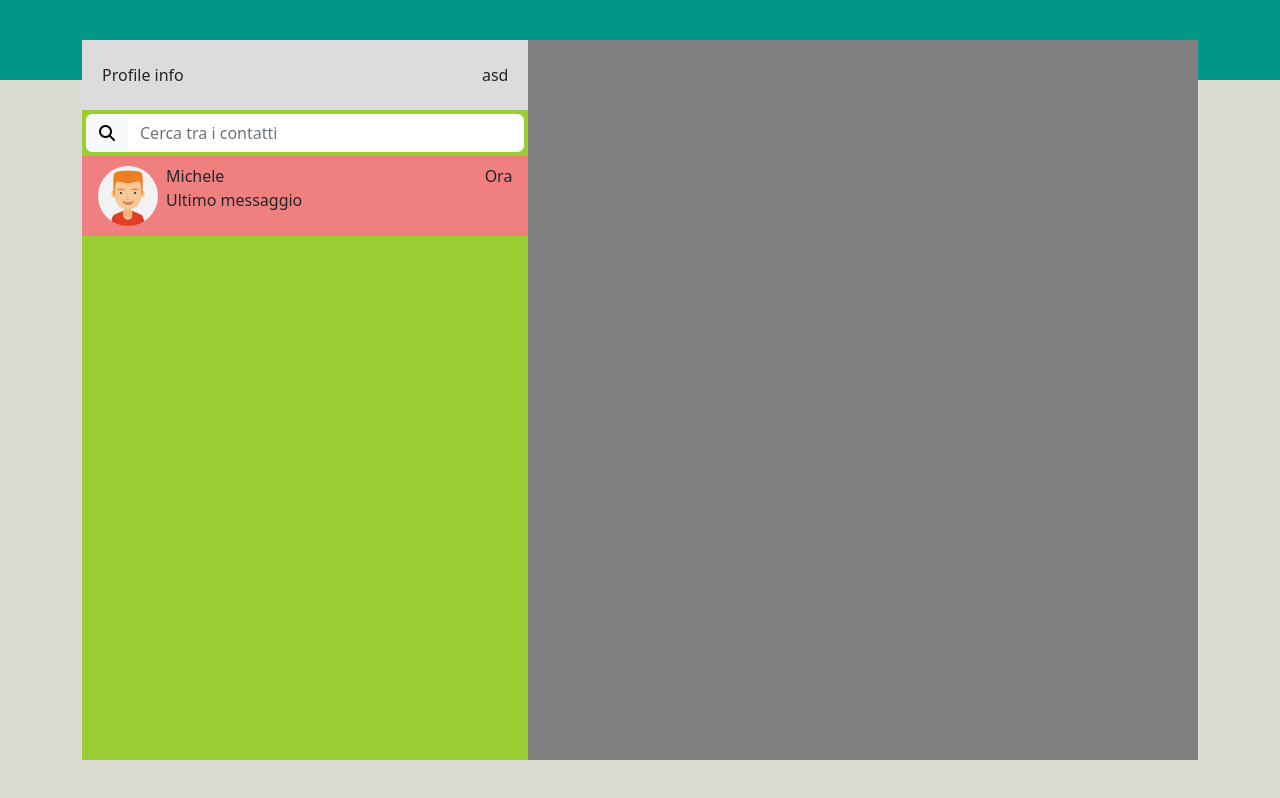
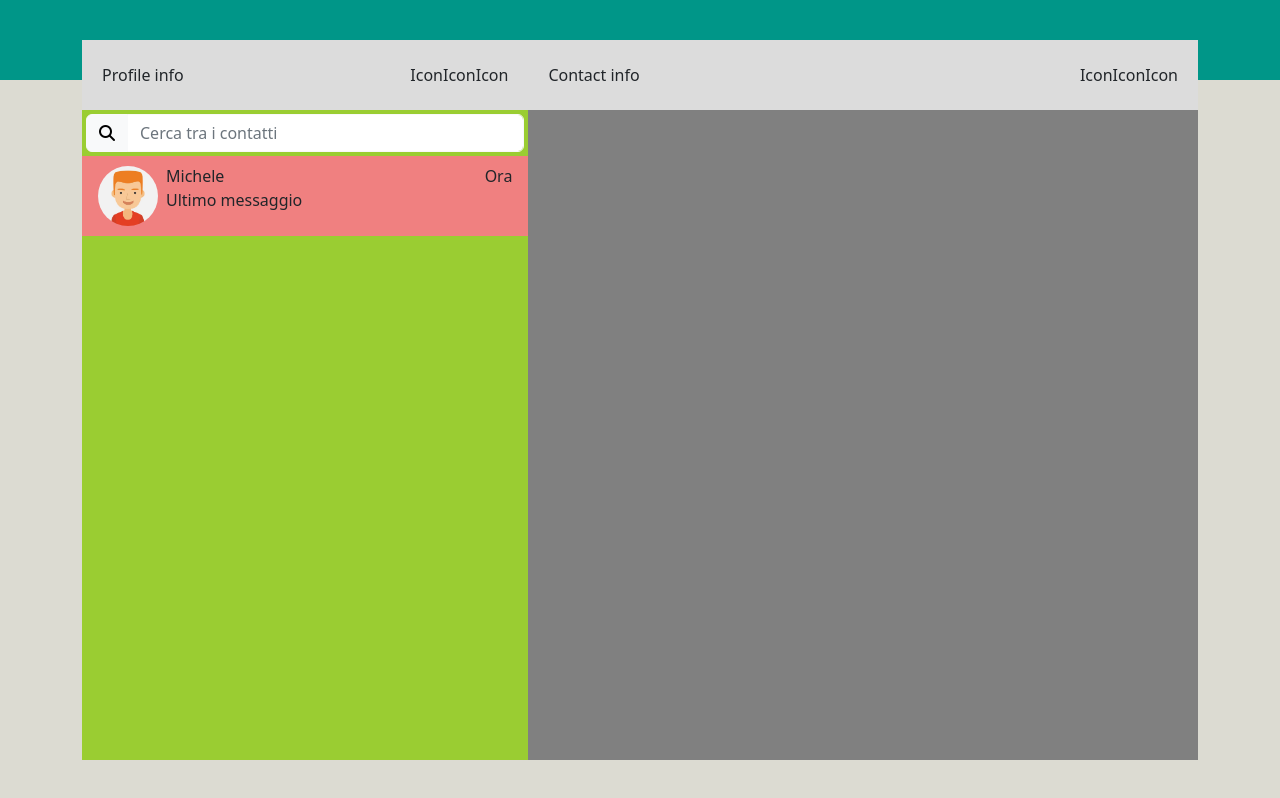
Before and after one commit to patrictobola/vue-boolzapp, a plain HTML site: page index.html in a window 1280 px wide. Drawn offline with nearby package versions, Linux system fonts and the light colour scheme.

Commit message:
navbar in chat section

```diff
--- a/index.html
+++ b/index.html
@@ -35,9 +35,9 @@
                 <div>Profile info</div>
                 <div>
                     <ul class="d-flex m-0 list-unstyled">
-                        <li>a</li>
-                        <li>s</li>
-                        <li>d</li>
+                        <li>Icon</li>
+                        <li>Icon</li>
+                        <li>Icon</li>
                     </ul>
                 </div>
             </nav>
@@ -80,7 +80,18 @@
 
         <!-- Sezione chat
               Colonna a destra -->
-        <section class="chat"></section>
+        <section class="chat">
+            <nav>
+                <div>Contact info</div>
+                <div>
+                    <ul class="d-flex m-0 list-unstyled">
+                        <li>Icon</li>
+                        <li>Icon</li>
+                        <li>Icon</li>
+                    </ul>
+                </div>
+            </nav>
+        </section>
     </div>
 
 
```
